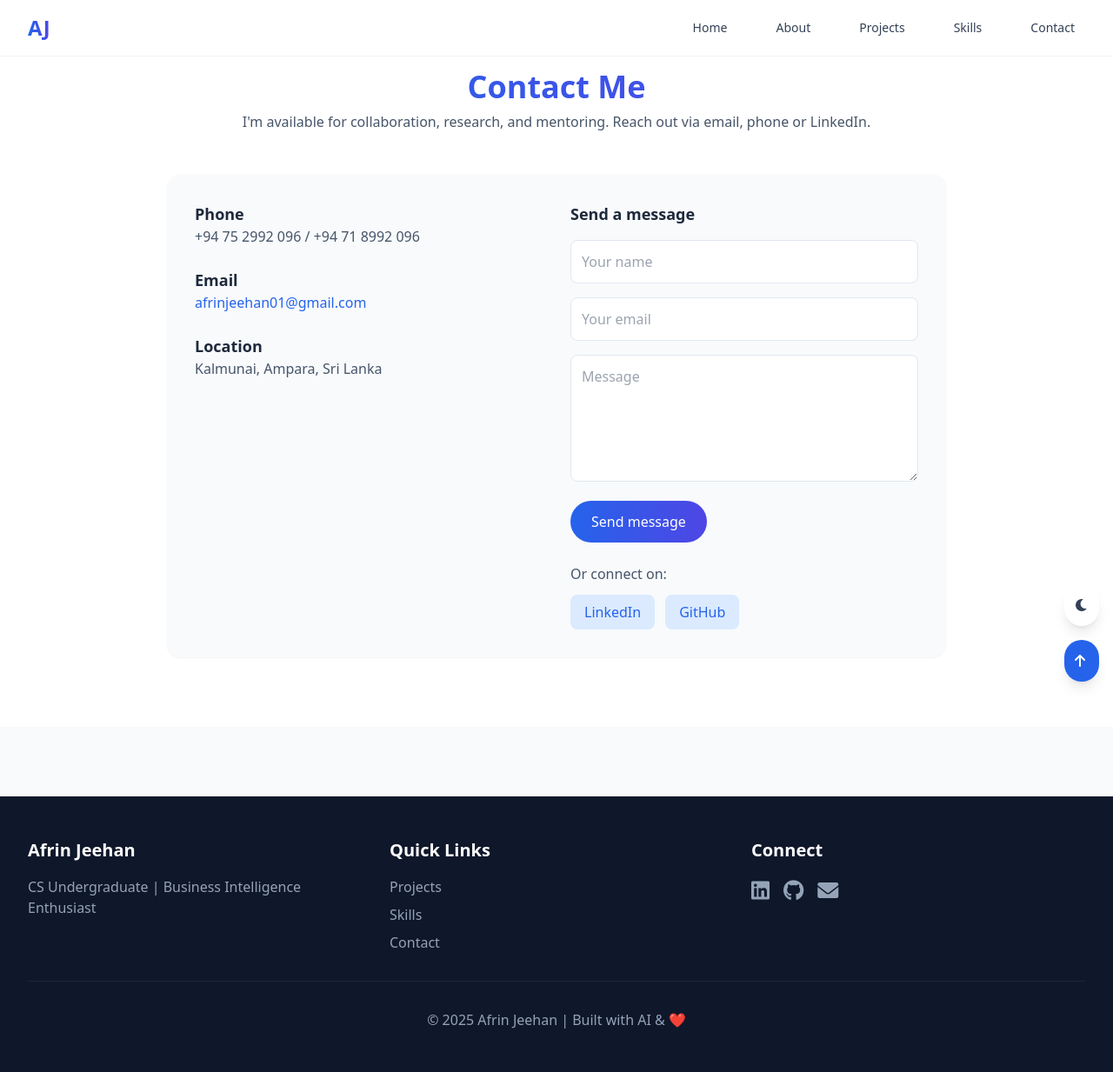
After one commit to AfrinJeehan/Afrin_jeehan, a Flask app: page /contact in a window 1280 px wide. The commit adds this page. Shown: the whole page at 87% size. Run offline with Flask 3, Linux system fonts and the light colour scheme; some libraries are stand-ins or nearby versions.

Commit message:
portfolio contact me pages created

```diff
--- a/run.py
+++ b/run.py
@@ -1,4 +1,4 @@
-from flask import Flask, render_template, request, jsonify, send_from_directory
+from flask import Flask, render_template, request, jsonify, send_from_directory, abort
 import os
 
 app = Flask(__name__, static_folder='static')
@@ -29,6 +29,26 @@ projects = [
 def index():
     return render_template("index.html", projects=projects)
 
+
+@app.route('/projects')
+def projects_page():
+    # list all projects with brief info
+    return render_template('projects.html', projects=projects)
+
+
+@app.route('/projects/<int:pid>')
+def project_detail(pid):
+    # show project detail by index
+    if pid < 0 or pid >= len(projects):
+        abort(404)
+    project = projects[pid]
+    return render_template('project_detail.html', project=project, pid=pid)
+
+
+@app.route('/contact')
+def contact():
+    return render_template('contact.html')
+
 @app.route("/api/projects")
 def get_projects():
     category = request.args.get('category', default=None)
--- /dev/null
+++ b/templates/contact.html
@@ -0,0 +1,53 @@
+{% extends "layout.html" %}
+
+{% block title %}Contact - Afrin Jeehan{% endblock %}
+
+{% block content %}
+<section class="py-20 bg-white dark:bg-slate-900">
+    <div class="container mx-auto px-4 sm:px-6 lg:px-8">
+        <div class="max-w-3xl mx-auto text-center mb-12">
+            <h1 class="text-4xl font-bold text-gradient mb-2">Contact Me</h1>
+            <p class="text-slate-600 dark:text-slate-400">I'm available for collaboration, research, and mentoring. Reach out via email, phone or LinkedIn.</p>
+        </div>
+
+        <div class="max-w-4xl mx-auto bg-slate-50 dark:bg-slate-800 rounded-2xl p-8 shadow-sm">
+            <div class="grid md:grid-cols-2 gap-8">
+                <div class="space-y-6">
+                    <div>
+                        <h3 class="text-lg font-semibold text-slate-800 dark:text-slate-200">Phone</h3>
+                        <p class="text-slate-600 dark:text-slate-400">+94 75 2992 096 / +94 71 8992 096</p>
+                    </div>
+
+                    <div>
+                        <h3 class="text-lg font-semibold text-slate-800 dark:text-slate-200">Email</h3>
+                        <p class="text-slate-600 dark:text-slate-400"><a href="mailto:afrinjeehan01@gmail.com" class="text-blue-600">afrinjeehan01@gmail.com</a></p>
+                    </div>
+
+                    <div>
+                        <h3 class="text-lg font-semibold text-slate-800 dark:text-slate-200">Location</h3>
+                        <p class="text-slate-600 dark:text-slate-400">Kalmunai, Ampara, Sri Lanka</p>
+                    </div>
+                </div>
+
+                <div>
+                    <h3 class="text-lg font-semibold text-slate-800 dark:text-slate-200 mb-4">Send a message</h3>
+                    <form method="post" action="#" class="space-y-4">
+                        <input type="text" name="name" placeholder="Your name" class="w-full p-3 rounded-lg border border-slate-200 dark:border-slate-700 bg-white dark:bg-slate-900" />
+                        <input type="email" name="email" placeholder="Your email" class="w-full p-3 rounded-lg border border-slate-200 dark:border-slate-700 bg-white dark:bg-slate-900" />
+                        <textarea name="message" rows="5" placeholder="Message" class="w-full p-3 rounded-lg border border-slate-200 dark:border-slate-700 bg-white dark:bg-slate-900"></textarea>
+                        <button type="submit" class="px-6 py-3 bg-gradient-to-r from-blue-600 to-indigo-600 text-white rounded-full">Send message</button>
+                    </form>
+
+                    <div class="mt-6">
+                        <p class="text-slate-600 dark:text-slate-400">Or connect on:</p>
+                        <div class="flex gap-3 mt-3">
+                            <a href="https://linkedin.com/in/afrin-jeehan-29b949309" target="_blank" class="px-4 py-2 bg-blue-100 dark:bg-slate-700 rounded-lg text-blue-600 dark:text-blue-300">LinkedIn</a>
+                            <a href="https://github.com/AfrinJeehan" target="_blank" class="px-4 py-2 bg-blue-100 dark:bg-slate-700 rounded-lg text-blue-600 dark:text-blue-300">GitHub</a>
+                        </div>
+                    </div>
+                </div>
+            </div>
+        </div>
+    </div>
+</section>
+{% endblock %}
--- a/templates/layout.html
+++ b/templates/layout.html
@@ -76,11 +76,11 @@
                 </div>
                 <div class="hidden md:block">
                     <div class="ml-10 flex items-baseline space-x-8">
-                        <a href="#home" class="text-slate-700 hover:text-primary px-3 py-2 rounded-md text-sm font-medium transition-colors dark:text-slate-300 dark:hover:text-primary">Home</a>
-                        <a href="#about" class="text-slate-700 hover:text-primary px-3 py-2 rounded-md text-sm font-medium transition-colors dark:text-slate-300 dark:hover:text-primary">About</a>
-                        <a href="#projects" class="text-slate-700 hover:text-primary px-3 py-2 rounded-md text-sm font-medium transition-colors dark:text-slate-300 dark:hover:text-primary">Projects</a>
-                        <a href="#skills" class="text-slate-700 hover:text-primary px-3 py-2 rounded-md text-sm font-medium transition-colors dark:text-slate-300 dark:hover:text-primary">Skills</a>
-                        <a href="#contact" class="text-slate-700 hover:text-primary px-3 py-2 rounded-md text-sm font-medium transition-colors dark:text-slate-300 dark:hover:text-primary">Contact</a>
+                        <a href="{{ url_for('index') }}#home" class="text-slate-700 hover:text-primary px-3 py-2 rounded-md text-sm font-medium transition-colors dark:text-slate-300 dark:hover:text-primary">Home</a>
+                        <a href="{{ url_for('index') }}#about" class="text-slate-700 hover:text-primary px-3 py-2 rounded-md text-sm font-medium transition-colors dark:text-slate-300 dark:hover:text-primary">About</a>
+                        <a href="{{ url_for('projects_page') }}" class="text-slate-700 hover:text-primary px-3 py-2 rounded-md text-sm font-medium transition-colors dark:text-slate-300 dark:hover:text-primary">Projects</a>
+                        <a href="{{ url_for('index') }}#skills" class="text-slate-700 hover:text-primary px-3 py-2 rounded-md text-sm font-medium transition-colors dark:text-slate-300 dark:hover:text-primary">Skills</a>
+                        <a href="{{ url_for('contact') }}" class="text-slate-700 hover:text-primary px-3 py-2 rounded-md text-sm font-medium transition-colors dark:text-slate-300 dark:hover:text-primary">Contact</a>
                     </div>
                 </div>
             </div>
```
Also changed, not shown: templates/project_detail.html (added, +38 -0 lines), templates/projects.html (added, +29 -0 lines).
